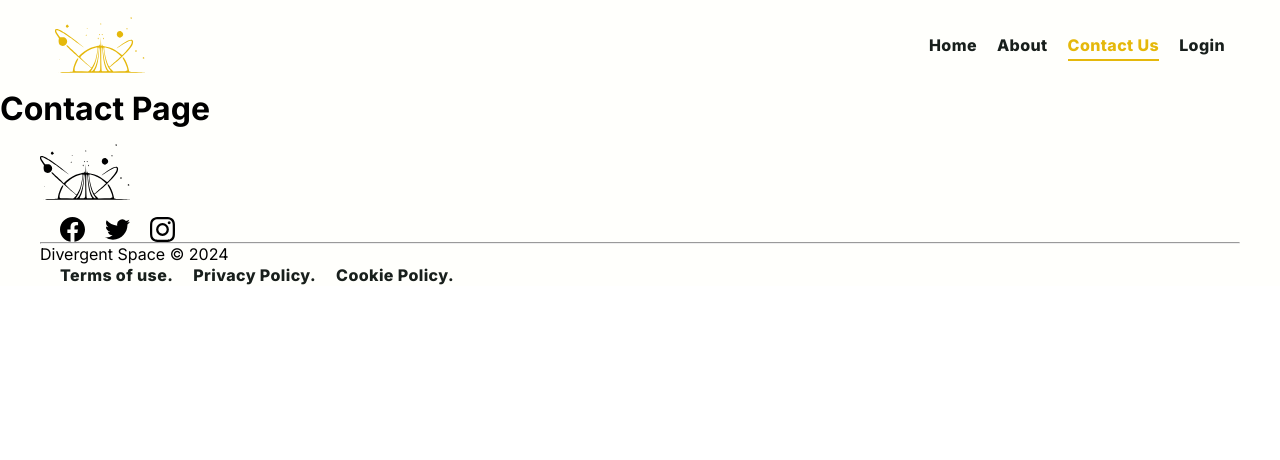
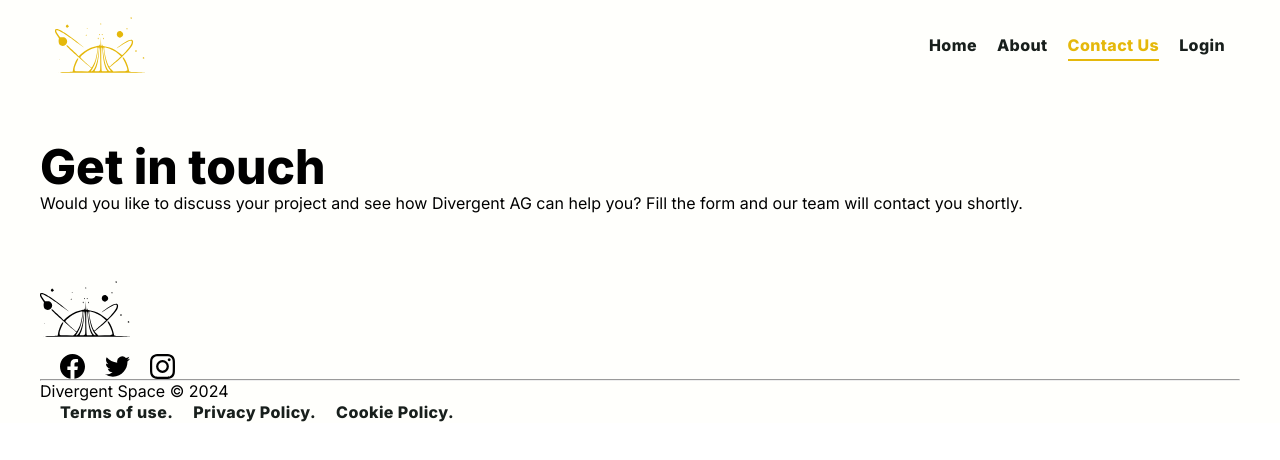
Before and after one commit to hanichris/Analysis, a React (Vite) app in the folder frontend/: page /contact in a window 1280 px wide. Shown: the top 460 px of the page. Built offline with nearby package versions, Linux system fonts and the light colour scheme.

Commit message:
Set up the contact page component.

```diff
--- a/frontend/src/routes/contact.tsx
+++ b/frontend/src/routes/contact.tsx
@@ -1,5 +1,17 @@
 export default function Contact() {
   return (
-    <h1>Contact Page</h1>
+    <section className="section">
+      <div className="container">
+        <div className="post-comments">
+          <header>
+            <h3 className="section-title">Get in touch</h3>
+            <p>Would you like to discuss your project and see how Divergent AG can help you? Fill the form and our team will contact you shortly.</p>
+          </header>
+          <form action="#" method="post">
+
+          </form>
+        </div>
+      </div>
+    </section>
   );
 }
```
